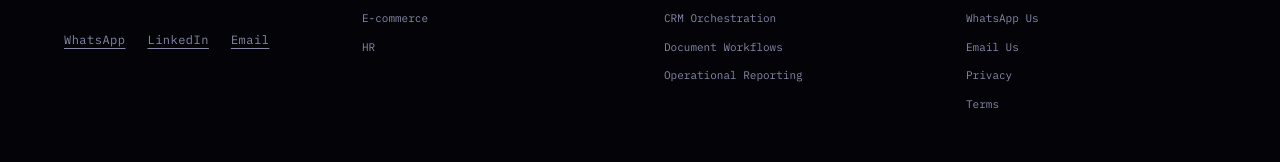
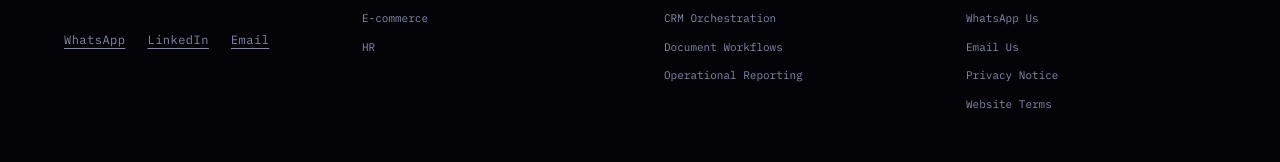
Before and after one commit to Abuhurerakhan0407/shalcon-intelligence, a React (Vite) app: page / in a window 1280 px wide. Shown: the part 11143-11305 px from the top of the page. Built offline with nearby package versions, Linux system fonts and the light colour scheme; a web font is replaced by a local one.

Commit message:
Clarify footer legal links and trigger source deployment

```diff
--- a/src/components/Footer.jsx
+++ b/src/components/Footer.jsx
@@ -42,8 +42,8 @@ export default function Footer({ onBookCall, onWhatsApp, onLinkedIn, onEmail })
               { label: "WhatsApp Us", action: onWhatsApp },
               { label: "Email Us", action: onEmail },
             ].map((item) => <button key={item.label} className="footer-link" onClick={item.action}>{item.label}</button>)}
-            <a className="footer-link" href="/privacy.html" target="_blank" rel="noreferrer">Privacy</a>
-            <a className="footer-link" href="/terms.html" target="_blank" rel="noreferrer">Terms</a>
+            <a className="footer-link" href="/privacy.html" target="_blank" rel="noreferrer">Privacy Notice</a>
+            <a className="footer-link" href="/terms.html" target="_blank" rel="noreferrer">Website Terms</a>
           </div>
         </div>
 
```
